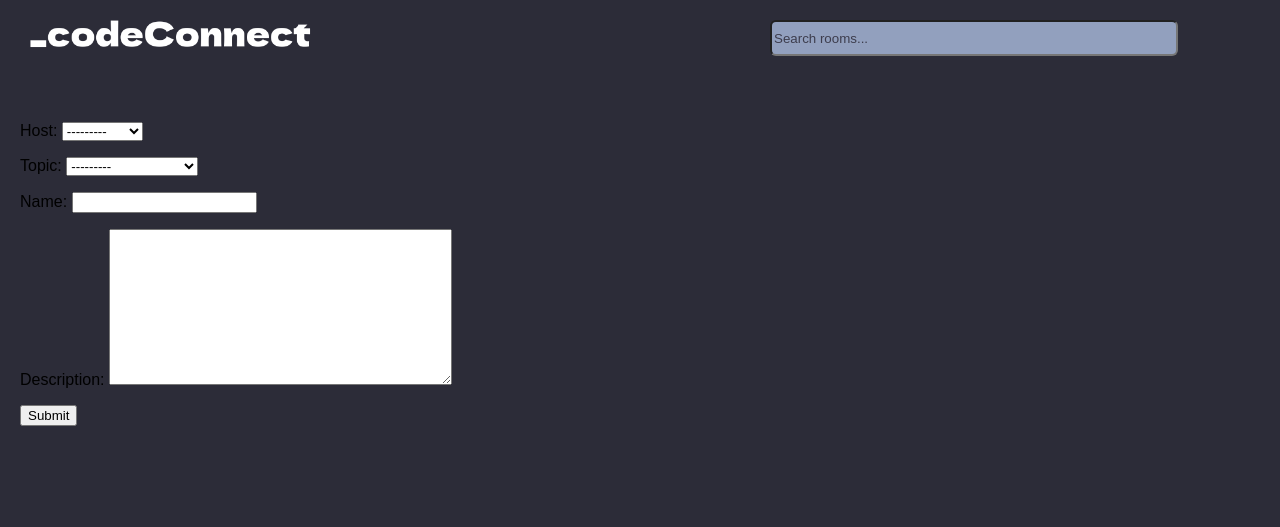
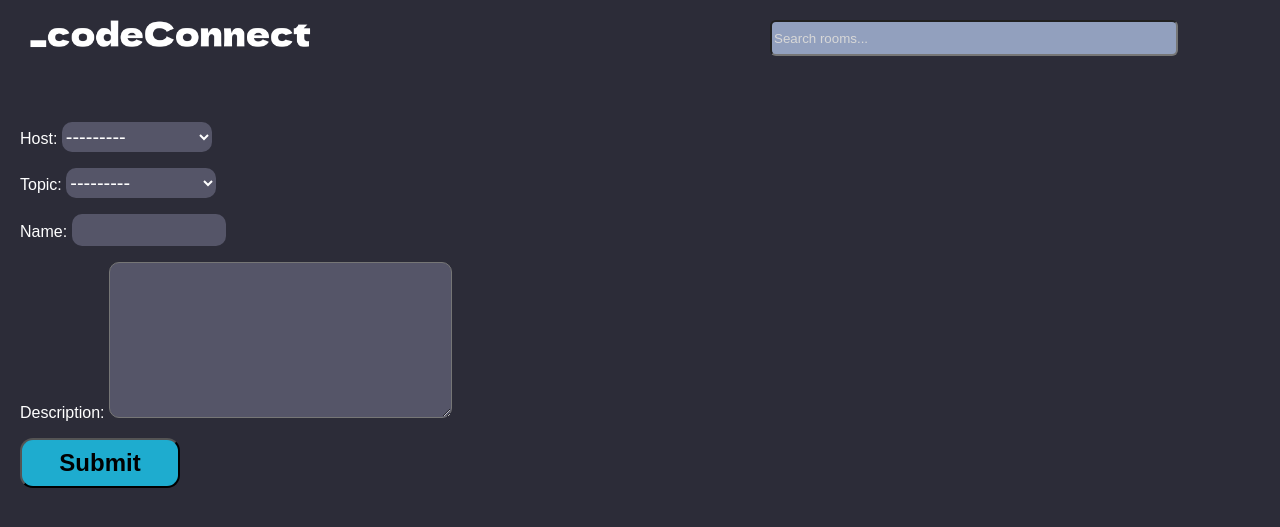
Before and after one commit to krxwczyk/projektkolko, a Django app: page /create-room/ in a window 1280 px wide; the page is wider, and only the part inside the window is pictured. Shown: the top 527 px of that part. Run offline with Django 4.2, Linux system fonts and the light colour scheme; a user stored in the database is signed in; data comes from the database, SQL or seed files in the repository; both versions use the stored data as it was after the commit.

Commit message:
huyjnkgdrf

```diff
--- a/base/templates/base/room.html
+++ b/base/templates/base/room.html
@@ -36,7 +36,7 @@
 <div class="comment-form">
     <form action="" method="post">
         {% csrf_token %}
-        <input type="text" name="body" placeholder="Write your message here...">
+        <input type="text" name="body"  class="write_mes"placeholder="Write your message here...">
     </form>
 </div>
 {% endif %}
--- a/base/templates/base/room_form.html
+++ b/base/templates/base/room_form.html
@@ -6,7 +6,7 @@
     <form action="" method="post">
         {% csrf_token %}
         {{form.as_p}}
-        <input type="submit" value="Submit">
+        <input type="submit" class="xd" value="Submit">
     </form>
 </div>
 
--- a/static/css/style.css
+++ b/static/css/style.css
@@ -176,12 +176,12 @@ body
 }
 
 ::placeholder {
-    color: rgb(61, 61, 77);
+    color: rgb(216, 216, 216);
     opacity: 1; /* Firefox */
   }
 
   ::-ms-input-placeholder { /* Edge 12 -18 */
-    color: rgb(61, 61, 77);
+    color: rgb(223, 223, 223);
   }
   .topics{
     margin-top: 30px;
@@ -307,3 +307,41 @@ body
 .delete form {
     text-align: center;
 }
+form label{
+    color:white;
+}
+#id_host,#id_topic,#id_name,select{
+    border: none;
+    outline: none;
+    background-color: rgb(85, 85, 104);
+    border-radius: 10px;
+    height: 30px;
+    width: 150px;
+    font-size: 20px;
+    color: white;
+}
+textarea{
+    background-color: rgb(85, 85, 104);
+    border-radius: 10px;
+}
+.xd{
+    width: 160px;
+    font-size: 24px;
+    height: 50px;
+    background-color: rgb(30, 172, 207);
+    border-radius: 13px;
+    line-height: 40px;
+    text-align: center;
+    margin-bottom: 7px;
+    font-weight: 600;
+    cursor: pointer;
+}
+
+form .write_mes{
+    background-color:rgb(85, 85, 104);
+    color: white;
+    border: none;
+    width: 150px;
+    height: 40px;
+    border-radius: 10px;
+}
```
Also changed, not shown: db.sqlite3.
